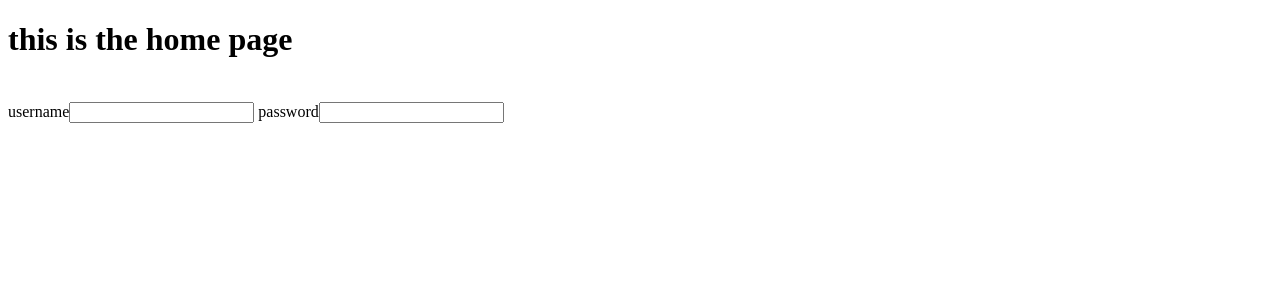
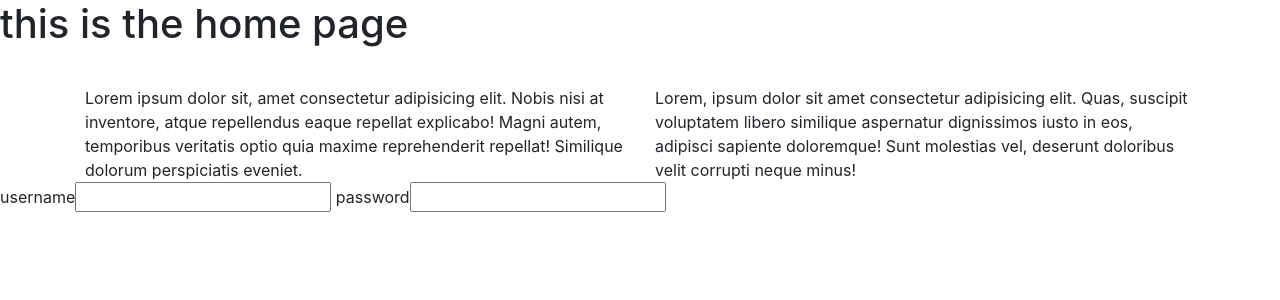
Before and after one commit to shanilts/web-host, a Flask app: page /home in a window 1280 px wide. Shown: the top 300 px of the page. Run offline with Flask 2, Linux system fonts and the light colour scheme; some libraries are stand-ins or nearby versions.

Commit message:
new pyuy

```diff
--- /dev/null
+++ b/requirements.txt
@@ -0,0 +1,5 @@
+Flask==1.0.2
+gunicorn==19.9.0
+Jinja==2.10
+virtualenv==15.1.0
+Werkzeug==0.14.1
--- a/templates/home.html
+++ b/templates/home.html
@@ -5,12 +5,23 @@
     <meta name="viewport" content="width=device-width, initial-scale=1.0">
     <meta http-equiv="X-UA-Compatible" content="ie=edge">
     <title>Document</title>
+    <link rel="stylesheet" href="https://stackpath.bootstrapcdn.com/bootstrap/4.1.3/css/bootstrap.min.css" integrity="sha384-MCw98/SFnGE8fJT3GXwEOngsV7Zt27NXFoaoApmYm81iuXoPkFOJwJ8ERdknLPMO" crossorigin="anonymous">
 </head>
 <body >
     <h1>this is the home page</h1>
     <marquee behavior="" direction="left">
         hey you
     </marquee>
+    <div class="container">
+        <div class="row">
+            <div class="col col-12 col-sm-6">
+Lorem ipsum dolor sit, amet consectetur adipisicing elit. Nobis nisi at inventore, atque repellendus eaque repellat explicabo! Magni autem, temporibus veritatis optio quia maxime reprehenderit repellat! Similique dolorum perspiciatis eveniet.
+            </div>
+            <div class="col col-12 col-sm-6">
+Lorem, ipsum dolor sit amet consectetur adipisicing elit. Quas, suscipit voluptatem libero similique aspernatur dignissimos iusto in eos, adipisci sapiente doloremque! Sunt molestias vel, deserunt doloribus velit corrupti neque minus!
+            </div>
+        </div>
+    </div>
 
     <form action="post">
         username<input type="text">
```
Also changed, not shown: 1 other file.
